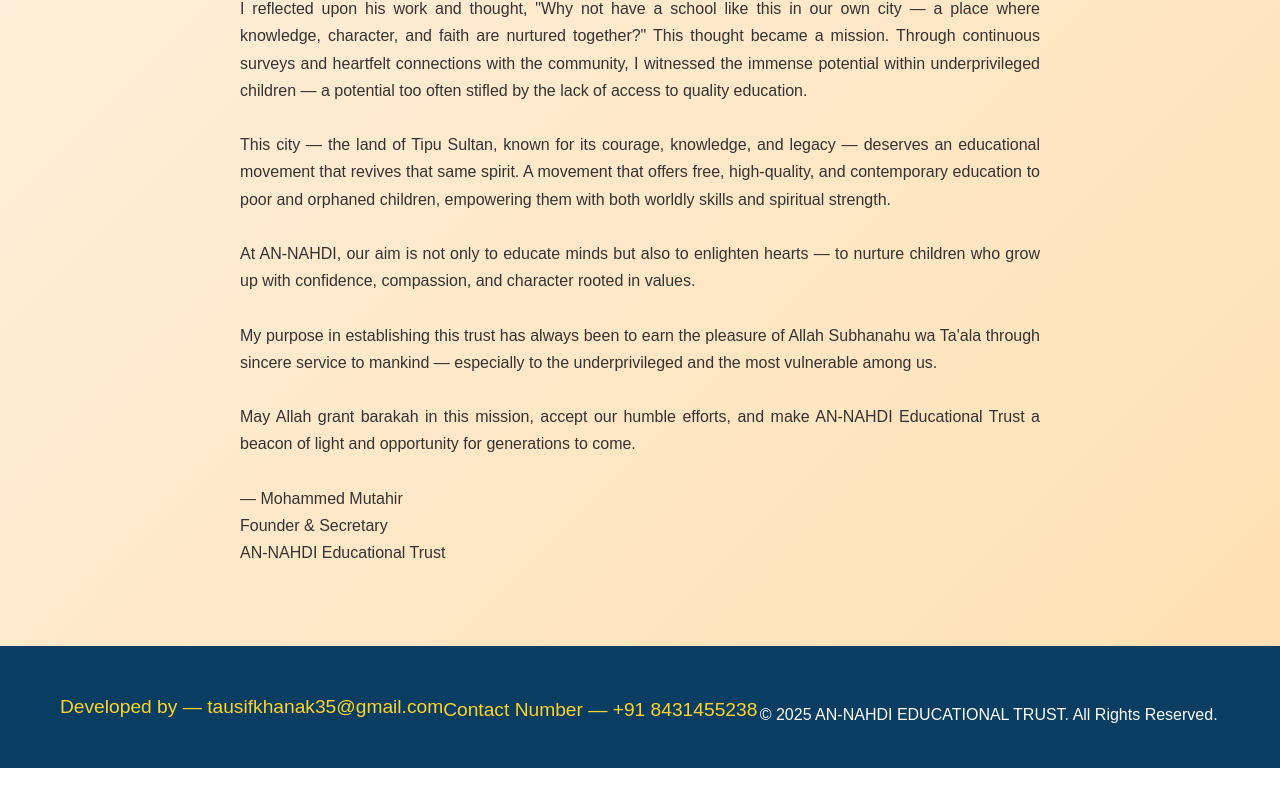
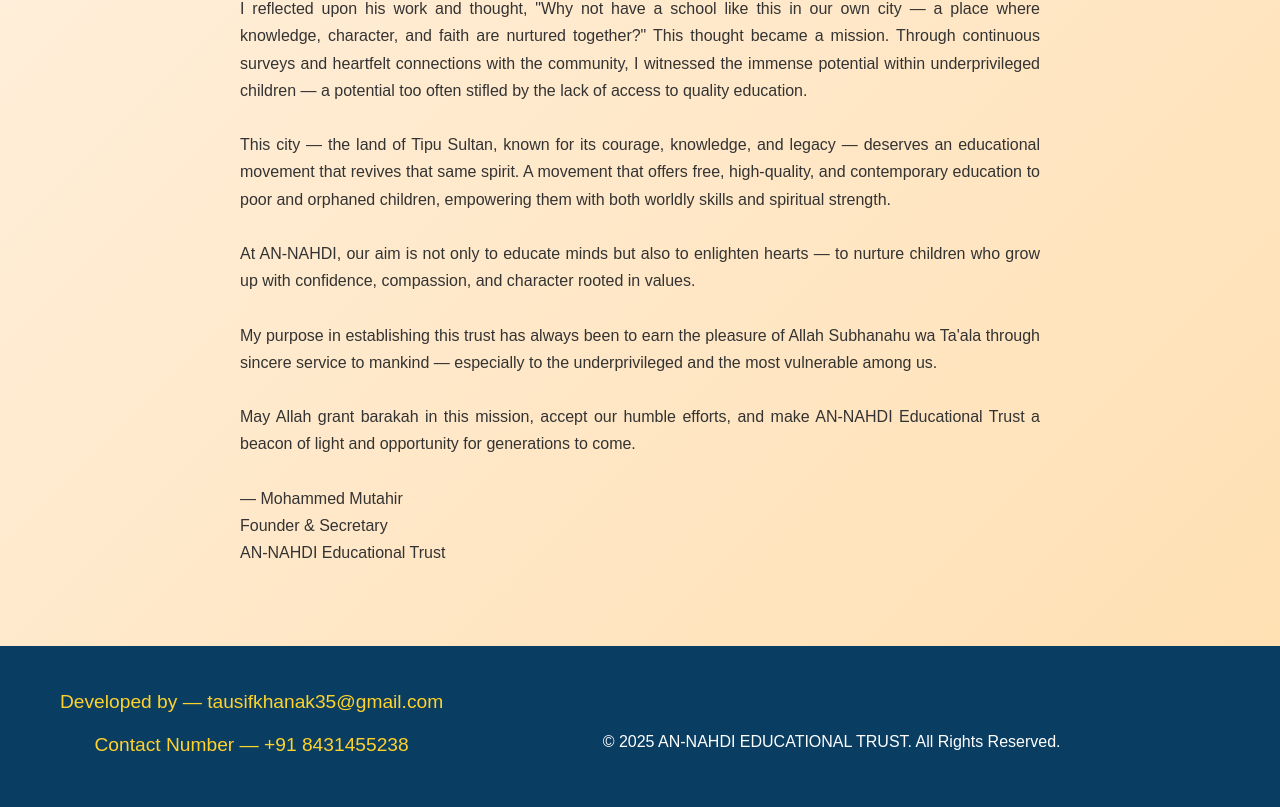
Before and after one commit to tausifkhanak35-prog/an-nahdi-website, a plain HTML site: page about.html in a window 1280 px wide. Shown: the part 2210-3017 px from the top of the page. Before the commit the page ends 2978 px from the top, so only its background shows below. Drawn offline with Linux system fonts and the light colour scheme.

Commit message:
Update about.html

```diff
--- a/about.html
+++ b/about.html
@@ -129,6 +129,32 @@
       text-align: center;
     }
 
+    .footer-content {
+      display: flex;
+      flex-direction: column;
+      align-items: center;
+      gap: 10px;
+      margin-bottom: 15px;
+    }
+
+    .footer-contact {
+      font-size: 1.2rem;
+      font-weight: 500;
+      color: #ffd32a;
+      margin: 0;
+    }
+
+    .footer-contact a {
+      color: #ffd32a;
+      text-decoration: none;
+    }
+
+    .copyright {
+      margin-top: 20px;
+      color: white;
+      font-size: 1rem;
+    }
+
     body {
       margin: 0;
       padding: 0;
@@ -231,13 +257,15 @@
 
   <footer>
     <div class="container">
-      <p style="font-size: 1.2rem; font-weight: 500; color: #ffd32a; margin: 0;">
-        Developed by — <a href="mailto:tausifkhanak35@gmail.com" style="color: #ffd32a; text-decoration: none;">tausifkhanak35@gmail.com</a>
-      </p>
-      <p style="font-size: 1.2rem; font-weight: 500; color: #ffd32a; margin: 5px 0 0 0;">
-        Contact Number — +91 8431455238
-      </p>
-      <p style="margin-top: 15px; color: white;">
+      <div class="footer-content">
+        <p class="footer-contact">
+          Developed by — <a href="mailto:tausifkhanak35@gmail.com">tausifkhanak35@gmail.com</a>
+        </p>
+        <p class="footer-contact">
+          Contact Number — +91 8431455238
+        </p>
+      </div>
+      <p class="copyright">
         &copy; <span id="current-year">2024</span> AN-NAHDI EDUCATIONAL TRUST. All Rights Reserved.
       </p>
     </div>
```
